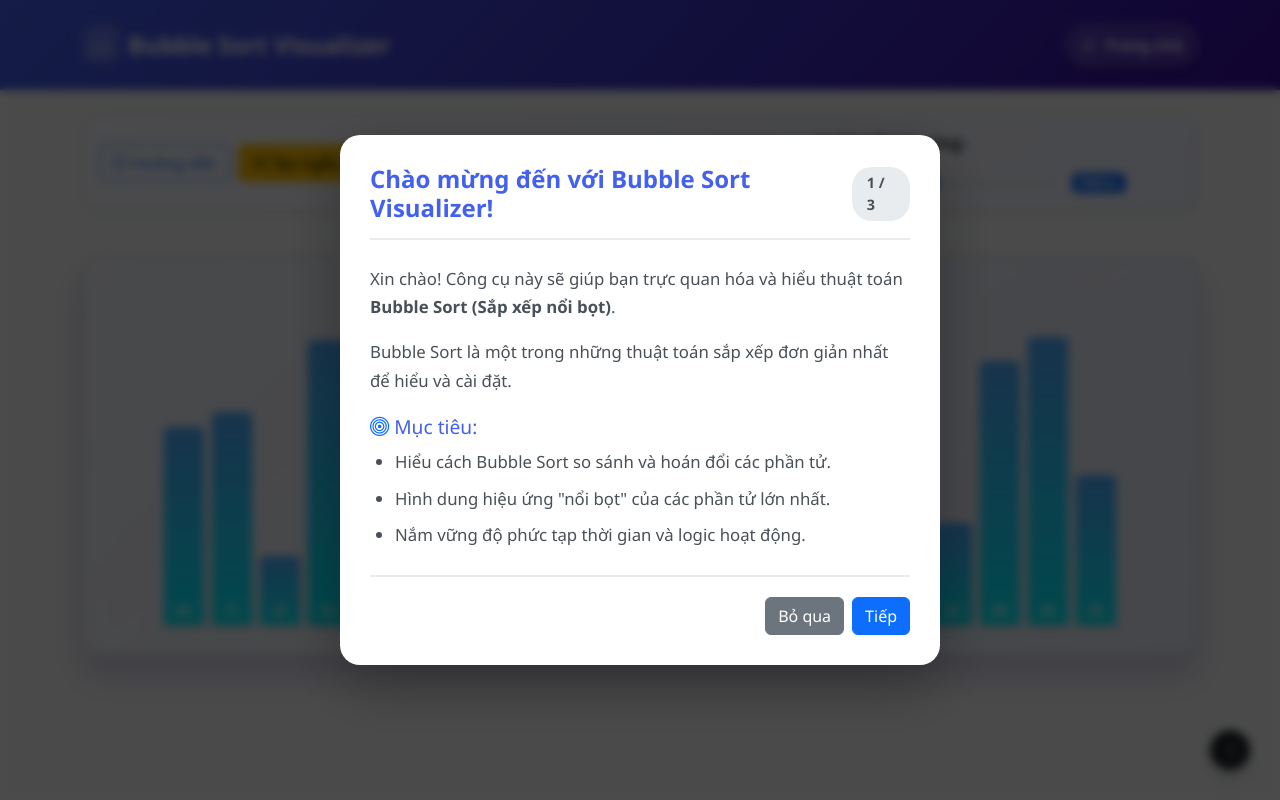
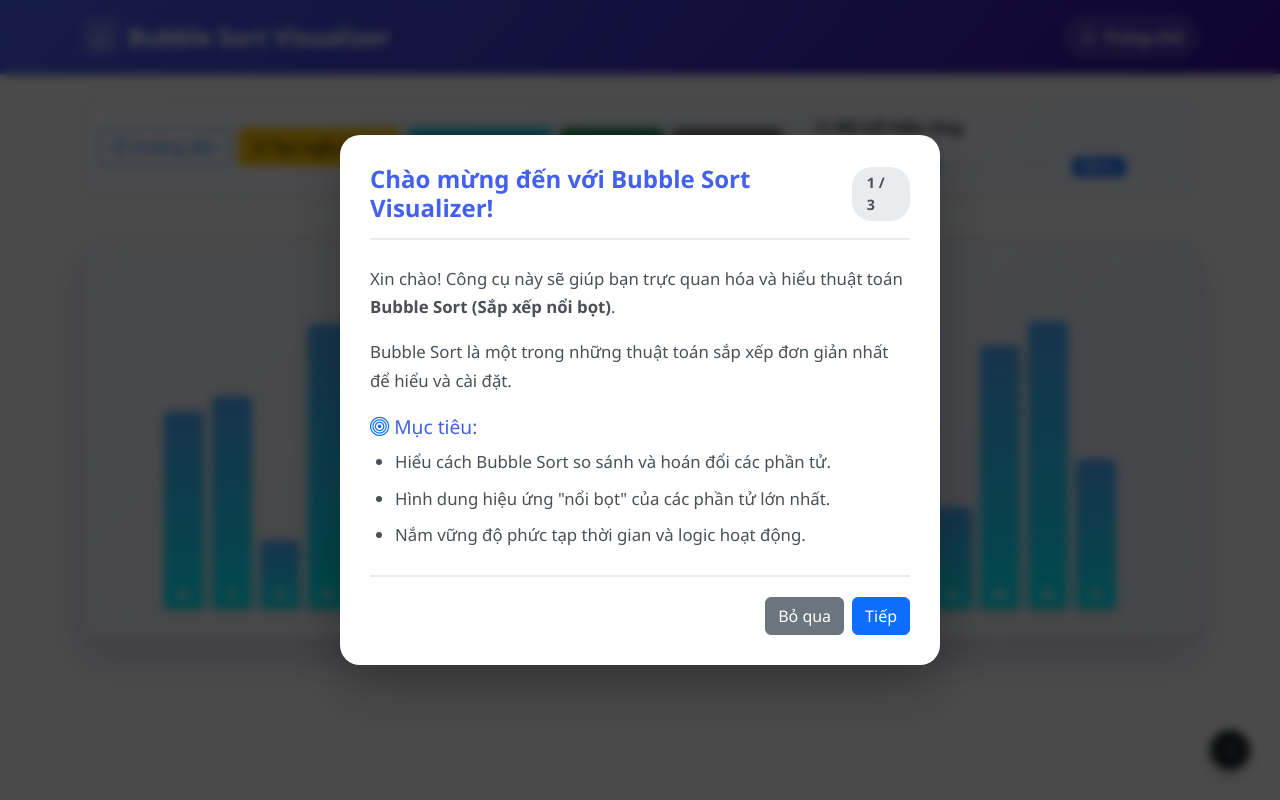
Before and after one commit to HMD-CVA/AI_XayDungWebMoTaCTDL, a plain HTML site: page BubbleSort/index.html in a window 1280 px wide. Drawn offline with nearby package versions, Linux system fonts and the light colour scheme; some packages are replaced by stand-ins of ours; a script that the page names is missing.

Commit message:
style: resize element

```diff
--- a/BubbleSort/index.html
+++ b/BubbleSort/index.html
@@ -11,11 +11,11 @@
 
 <body>
 
-    <header class="text-white py-4 shadow-sm">
+    <header class="app-header">
         <div class="container header-bar">
             <div class="d-flex align-items-center gap-2">
                 <span class="header-icon"><i class="bi bi-sort-numeric-down"></i></span>
-                <span>Bubble Sort Visualizer</span>
+                <span style="font-weight: 700;">Bubble Sort Visualizer</span>
             </div>
             <a href="../index.html" class="home-btn">
                 <i class="bi bi-house-door"></i>
--- a/BubbleSort/style.css
+++ b/BubbleSort/style.css
@@ -12,9 +12,13 @@ body {
 }
 
 /* Header */
-header {
-    box-shadow: 0 2px 10px rgba(0, 0, 0, 0.1);
-    background: linear-gradient(135deg, #4361ee, #3a0ca3) !important;
+.app-header {
+    background: linear-gradient(135deg, #4361ee, #3a0ca3);
+    color: white;
+    padding: 16px 20px;
+    box-shadow: 0 4px 12px rgba(0, 0, 0, 0.1);
+    display: flex;
+    align-items: center;
     font-size: 1.5rem;
     font-weight: 700;
 }
@@ -23,6 +27,7 @@ header {
     display: flex;
     justify-content: space-between;
     align-items: center;
+    width: 100%;
 }
 
 .header-icon {
@@ -42,6 +47,7 @@ header {
     background: rgba(255, 255, 255, 0.14);
     color: white;
     font-weight: 600;
+    font-size: 16px;
     padding: 8px 14px;
     display: inline-flex;
     align-items: center;
@@ -49,7 +55,6 @@ header {
     box-shadow: 0 6px 16px rgba(0, 0, 0, 0.18);
     transition: all 0.2s ease;
     text-decoration: none;
-    font-size: 1rem;
 }
 
 .home-btn:hover {
--- a/LinkedList/style.css
+++ b/LinkedList/style.css
@@ -12,10 +12,14 @@ body {
 }
 
 /* Header */
-header {
-    box-shadow: 0 2px 10px rgba(0,0,0,0.1);
-    background: linear-gradient(135deg, #4361ee, #3a0ca3) !important;
-    font-size:  1.5rem;
+.app-header {
+    background: linear-gradient(135deg, #4361ee, #3a0ca3);
+    color: white;
+    padding: 16px 20px;
+    box-shadow: 0 4px 12px rgba(0,0,0,0.1);
+    display: flex;
+    align-items: center;
+    font-size: 1.5rem;
     font-weight: 700;
 }
 
@@ -23,6 +27,7 @@ header {
     display: flex;
     justify-content: space-between;
     align-items: center;
+    width: 100%;
 }
 
 .header-brand {
@@ -51,6 +56,7 @@ header {
     background: rgba(255, 255, 255, 0.14);
     color: white;
     font-weight: 600;
+    font-size: 16px;
     padding: 8px 14px;
     display: inline-flex;
     align-items: center;
```
Also changed, not shown: LinkedList/index.html (+1 -1 lines), index.html (+1 -1 lines).
